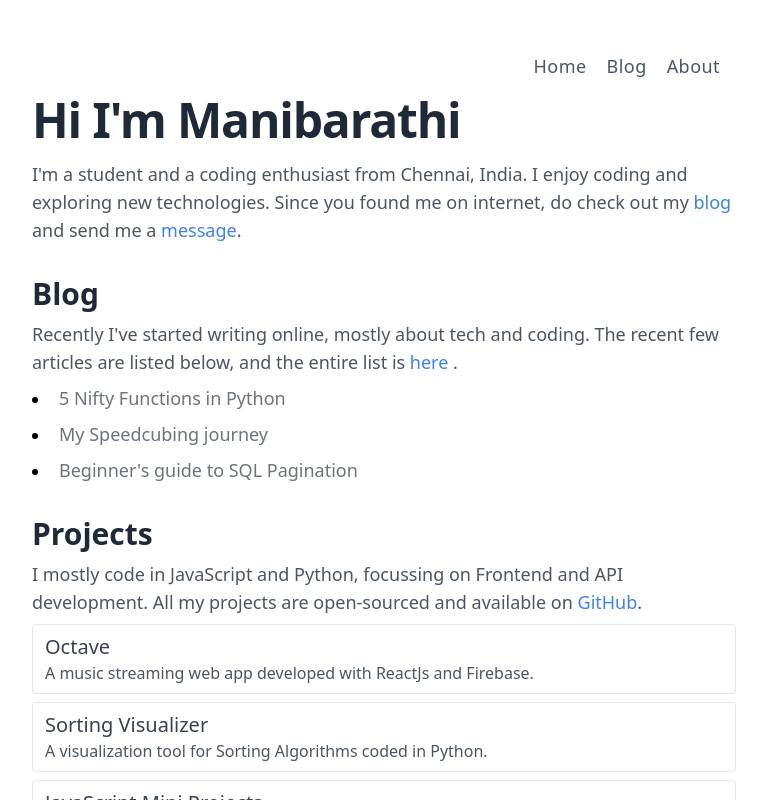
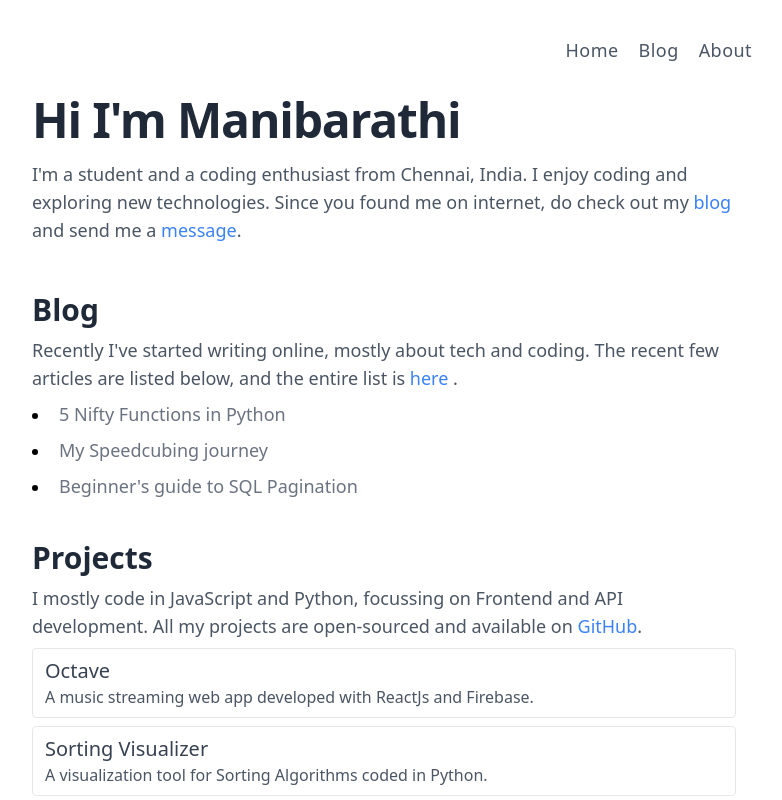
Before and after one commit to mani-barathi/manibarathi.xyz, a Next.js app: page / in a window 1280 px wide. Shown: the top 800 px of the page, without its empty margins (256-1038 px from the left). Built offline with nearby package versions, Linux system fonts and the light colour scheme; what @tailwindcss/typography would draw is missing.

Commit message:
updated PageContainer with flex property

```diff
--- a/layout/PageContainer.js
+++ b/layout/PageContainer.js
@@ -28,10 +28,14 @@ function PageContainer({ noNavbar, children, ...metas }) {
         <link rel="icon" href="/favicon.ico" />
       </Head>
 
-      <div className="flex-grow mx-auto w-full max-w-screen-md pt-4 px-8 pb-10">
+      <div className="flex-grow flex flex-col mx-auto w-full max-w-screen-md">
         {!noNavbar && <Navbar />}
-        {children}
-        <Footer />
+        <div className="flex-grow flex flex-col pt-4 px-8 pb-10">
+          {children}
+        </div>
+        <div className="px-8">
+          <Footer />
+        </div>
       </div>
     </div>
   );
```
